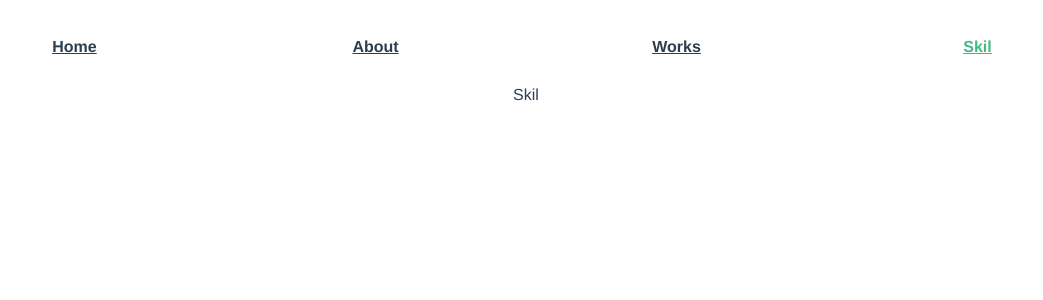
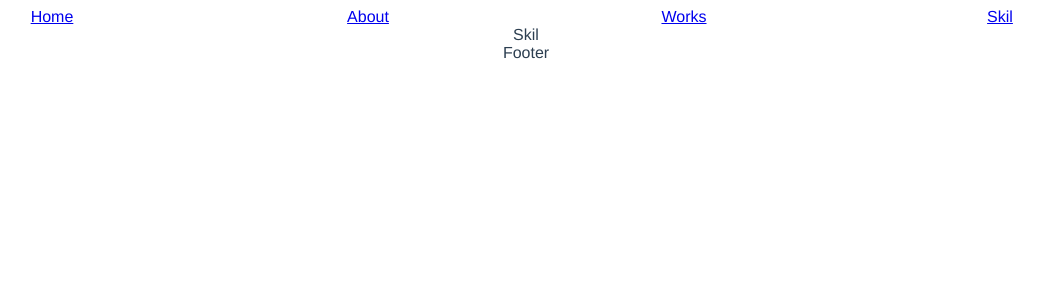
Before and after one commit to libra189/portfolio_at_Vue, a Vue app: page /#/skil in a window 1280 px wide. Shown: the top 300 px of the page, without its empty margins (114-1157 px from the left). Built offline with nearby package versions, Linux system fonts and the light colour scheme.

Commit message:
add フッター追加

```diff
--- a/src/App.vue
+++ b/src/App.vue
@@ -1,16 +1,19 @@
 <template>
   <div id="app">
-    <Header id="nav"/>
+    <Header id="header"/>
     <router-view/>
+    <Footer id="footer"></Footer>
   </div>
 </template>
 
 <script>
 import Header from '@/components/Header'
+import Footer from '@/components/Footer'
 export default {
     name: 'App',
     components: {
-        Header
+        Header,
+        Footer
     }
 }
 </script>
--- /dev/null
+++ b/src/components/Footer.vue
@@ -0,0 +1,7 @@
+<template>
+    <div>Footer</div>
+</template>
+
+<style lang="sass" scoped>
+
+</style>
```
